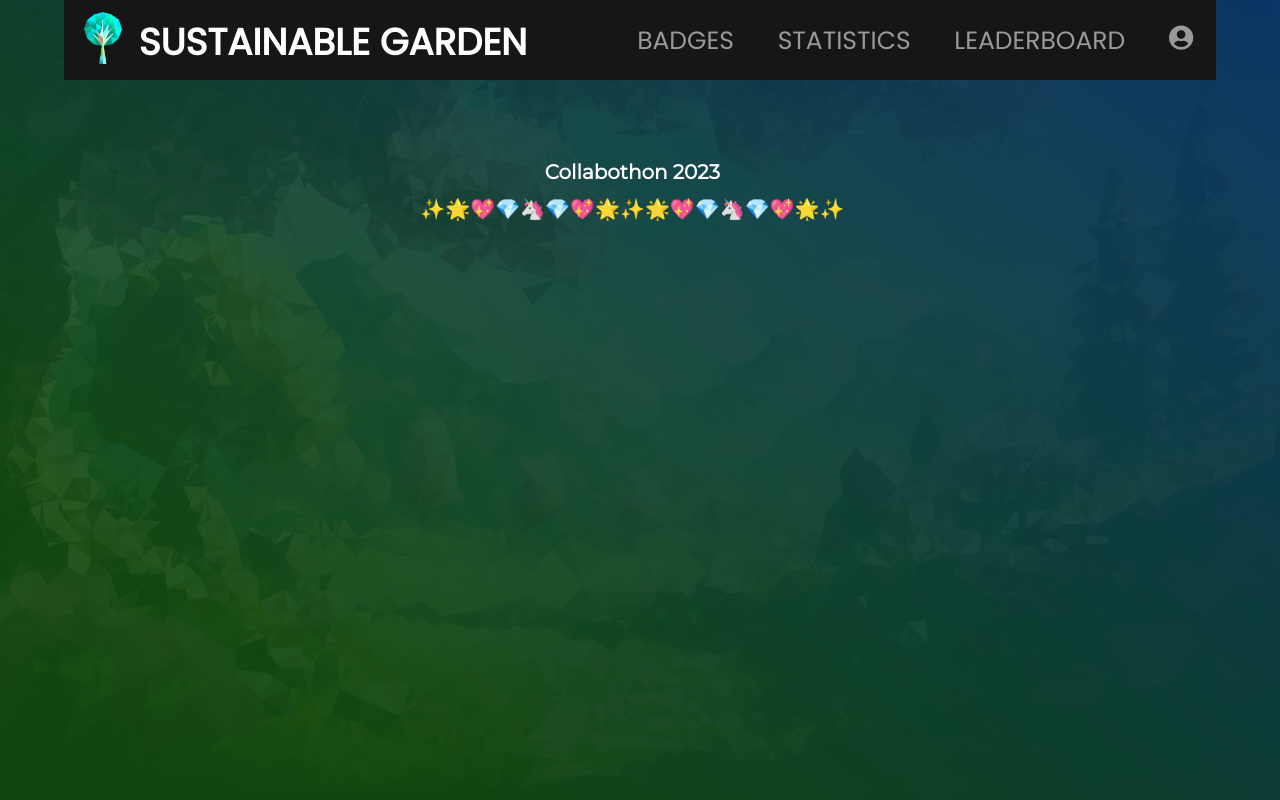
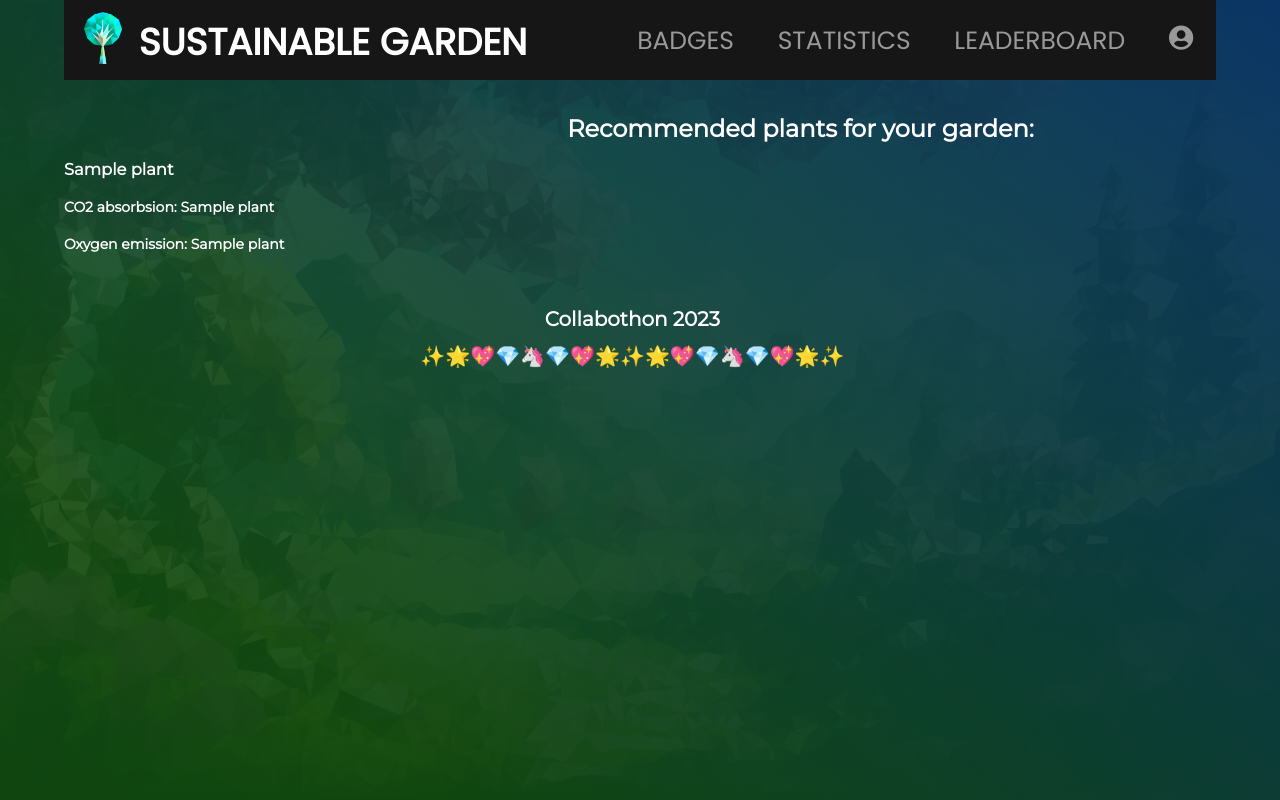
Before and after one commit to Kabanosk/Collabothon2023, a FastAPI app: template src/templates/profile/statistics.html in a window 1280 px wide. Run offline with FastAPI, Linux system fonts and the light colour scheme; the template is opened without the code that fills it: most values are stand-ins (such as "Sample title", 1, 10 or a date in 2020); parts of the project's set-up code (start-up, migrations or seed data) failed here and were passed over; some libraries are stand-ins or nearby versions.

Commit message:
Add plant recomendations to stats page

```diff
--- a/src/templates/profile/statistics.html
+++ b/src/templates/profile/statistics.html
@@ -43,6 +43,15 @@
 					</nav>
 				</div>
 
+				<br>
+				<h1>Recommended plants for your garden:</h1>
+				{% for plant in recommended_plants: %}
+					<div id="recommended_plant">
+						<h3>{{ plant[1] }}</h3>
+						<h4>CO2 absorbsion: {{ plant[2] }}</h4>
+						<h4>Oxygen emission: {{ plant[3] }}</h4>
+					</div>
+				{% endfor %}
 				<footer class="footer">
 					<h1 class="footing footer__item">
 						Collabothon 2023
```
Also changed, not shown: src/routes/user.py (+26 -25 lines).
